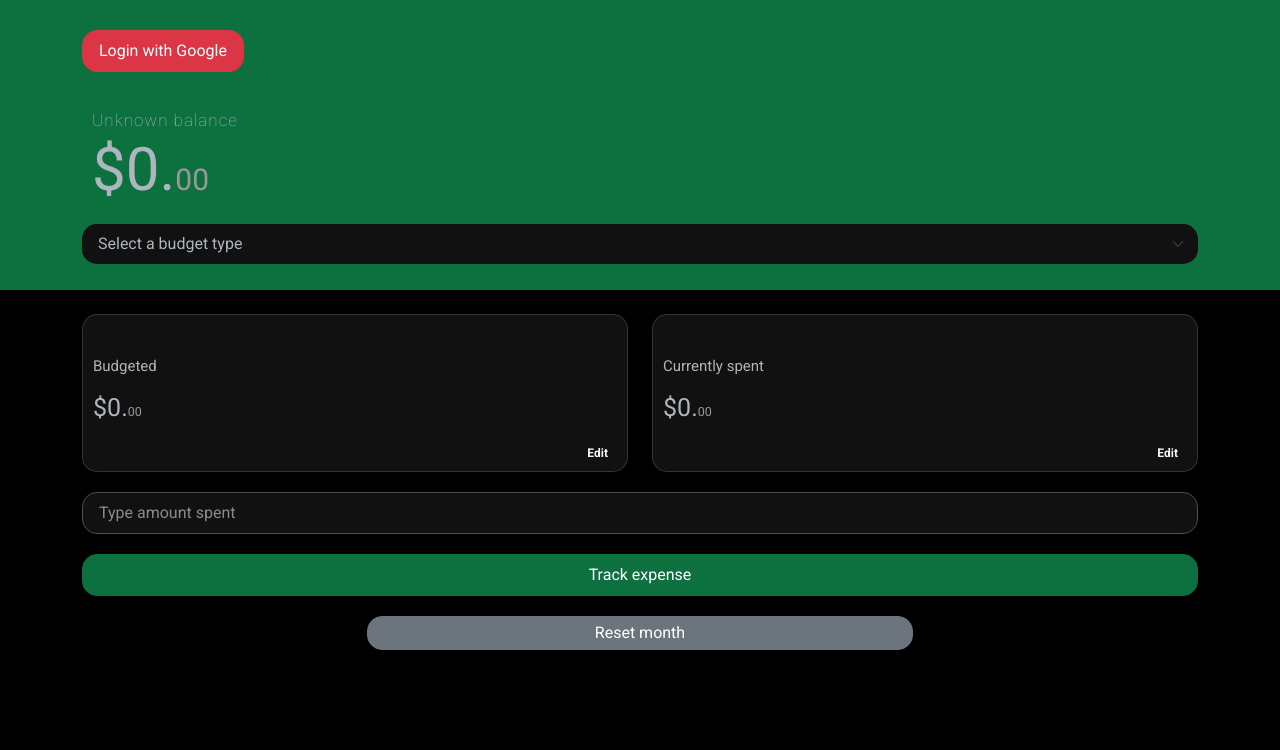
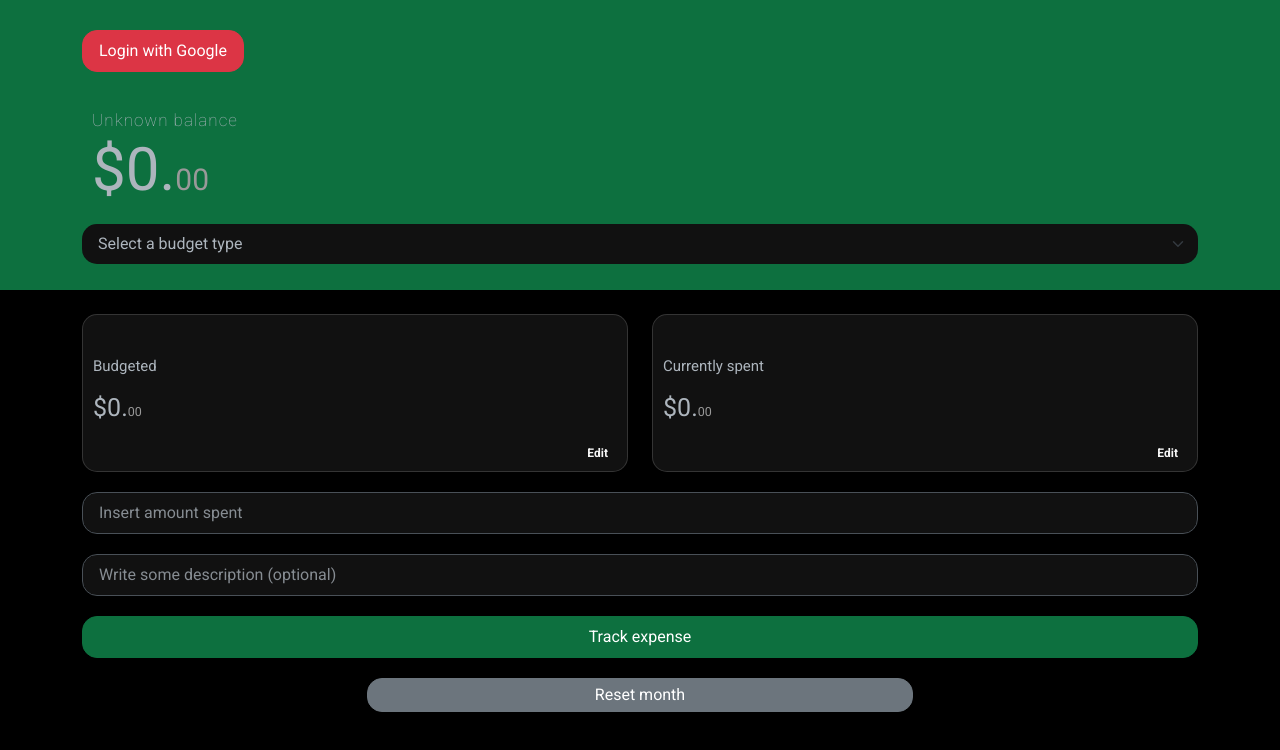
Before and after one commit to saadixl/Budgetics, a React (Create React App) app: page / in a window 1280 px wide. Shown: the top 750 px of the page. Built offline with nearby package versions, Linux system fonts and the light colour scheme.

Commit message:
Save history

```diff
--- a/src/App.js
+++ b/src/App.js
@@ -15,6 +15,7 @@ function App() {
   const [selectedBudgetType, setSelectedBudgetType] = useState("");
   const [budgetTypes, setBudgetTypes] = useState({});
   const [amount, setAmount] = useState(0);
+  const [description, setDescription] = useState();
   const [currentUser, setCurrentUser] = useState();
   const [currentUid, setCurrentUid] = useState();
 
@@ -22,6 +23,7 @@ function App() {
     setBudgetTypes({});
     setSelectedBudgetType("");
     setAmount(0);
+    setDescription();
     setCurrentUser();
     setCurrentUid();
     localStorage.removeItem("currentUser");
@@ -49,18 +51,22 @@ function App() {
     setAmount(e.target.value);
   };
 
+  const handleDescriptionChange = (e) => {
+    setDescription(e.target.value);
+  };
+
   const handleTrackExpenseClick = () => {
     if (selectedBudgetType && amount) {
-      updateCurrent(
-        selectedBudgetType,
-        currentUid,
-        parseFloat(amount) +
+      updateCurrent(selectedBudgetType, currentUid, {
+        amount:
+          parseFloat(amount) +
           parseFloat(
             (budgetTypes[selectedBudgetType] &&
               budgetTypes[selectedBudgetType].current) ||
               0,
           ),
-      );
+        description,
+      });
     }
   };
 
@@ -118,10 +124,19 @@ function App() {
             data-bs-theme="dark"
             size="lg"
             type="number"
-            placeholder="Type amount spent"
+            placeholder="Insert amount spent"
             pattern={"[0-9]*"}
             inputMode={"numeric"}
             onChange={handleAmountChange}
+          />
+        </Col>
+        <Col xs={12}>
+          <Form.Control
+            data-bs-theme="dark"
+            size="lg"
+            type="text"
+            placeholder="Write some description (optional)"
+            onChange={handleDescriptionChange}
           />
         </Col>
         <Col xs={12}>
--- a/src/BalanceCard.js
+++ b/src/BalanceCard.js
@@ -50,7 +50,9 @@ export function EditableCard(props) {
 
   const handleEditConfirmClick = () => {
     if (uid && selectedBudgetType && !isNaN(editedAmount)) {
-      editOperation(selectedBudgetType, uid, editedAmount);
+      editOperation(selectedBudgetType, uid, {
+        amount: editedAmount,
+      });
       setShowEditor(false);
     }
   };
--- a/src/BudgetTypes.js
+++ b/src/BudgetTypes.js
@@ -55,6 +55,5 @@ export default function BudgetTypes(props) {
 
 export function getBudgetTitle(key) {
   const matched = budgetTypes.filter((item) => item.key === key);
-  console.log("matched", matched);
   return matched && matched.length ? matched[0].title : "Unknown";
 }
--- a/src/data.js
+++ b/src/data.js
@@ -1,5 +1,5 @@
 import { db } from "./firebase";
-import { onValue, ref, set, child, get } from "firebase/database";
+import { onValue, ref, set, child, get, push } from "firebase/database";
 
 const DEFAULT_BUDGET_TEMPLATE = {
   bills: {
@@ -34,9 +34,17 @@ export function getBudgets(uid, set) {
   }
 }
 
-export function updateCurrent(budget, uid, newValue) {
-  const value = parseFloat(newValue);
-  set(ref(db, `budgetInstances/${uid}/${budget}/current`), value);
+export function updateCurrent(budget, uid, payload) {
+  const { amount, description } = payload;
+  const convertedAmount = parseFloat(amount);
+  console.log("description", description);
+  set(ref(db, `budgetInstances/${uid}/${budget}/current`), convertedAmount);
+  if (description) {
+    push(child(ref(db), `budgetInstances/${uid}/${budget}/history`), {
+      description,
+      timestamp: Date.now(),
+    });
+  }
 }
 
 export function updateBudget(budget, uid, newValue) {
```
